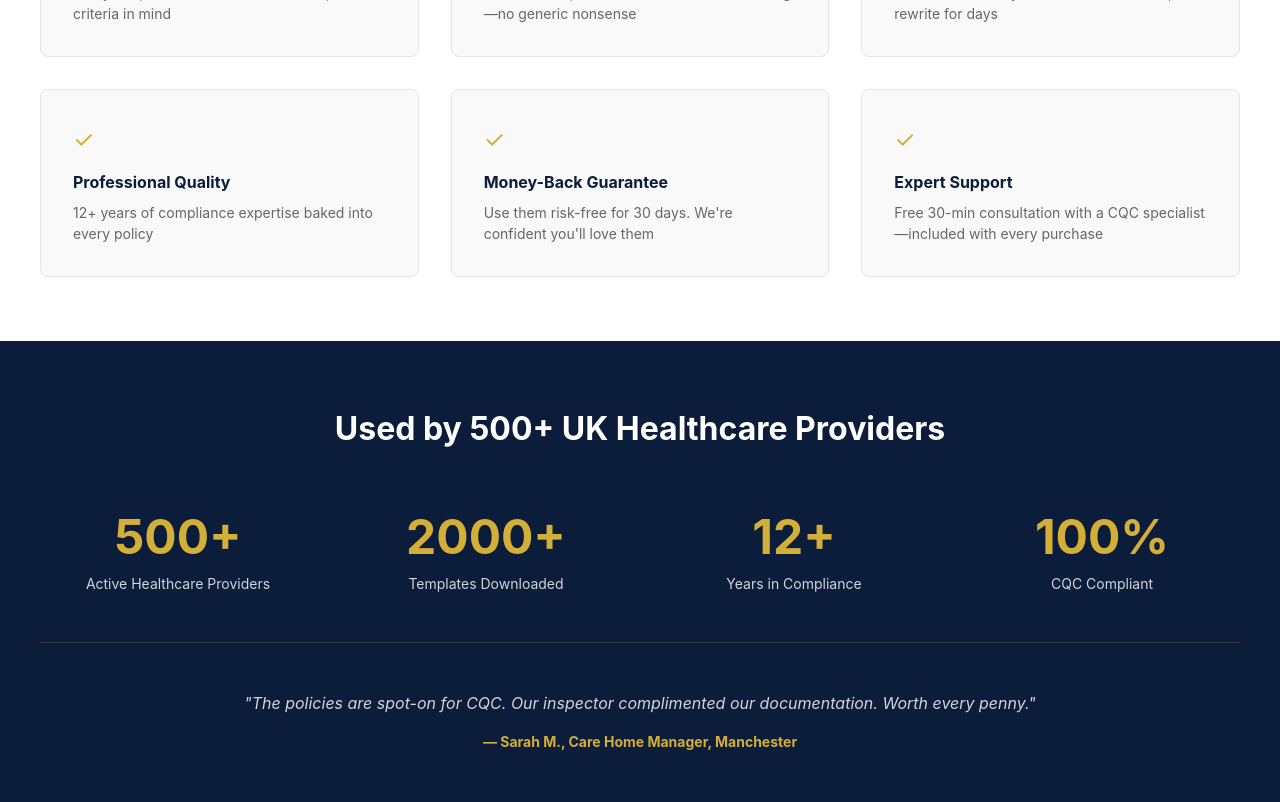
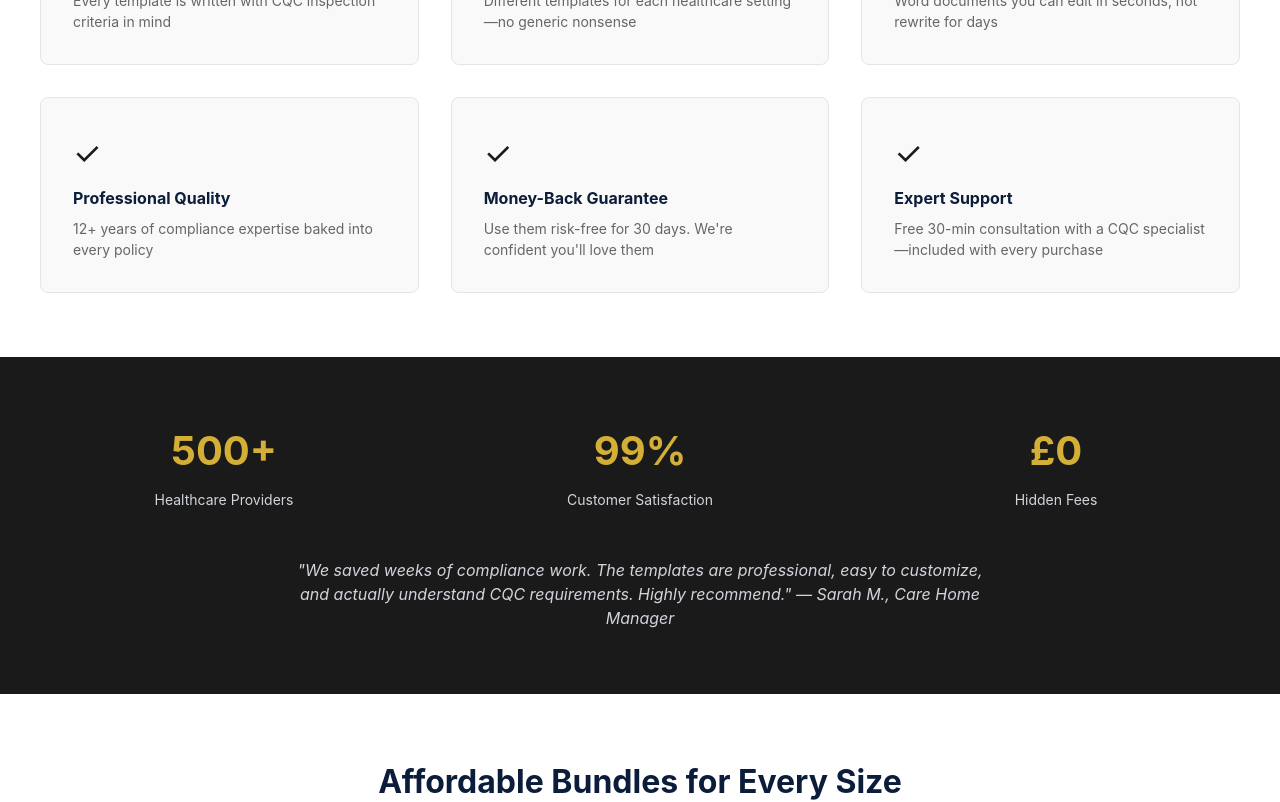
Before and after one commit to AScottCWC/barkerscott-web, a Next.js app: page / in a window 1280 px wide. Shown: the part 1780-2582 px from the top of the page. Built offline with nearby package versions, Linux system fonts and the light colour scheme.

Commit message:
Remove: Free 30-Min Consultation button from homepage

```diff
--- a/app/page.tsx
+++ b/app/page.tsx
@@ -63,9 +63,6 @@ export default function HomePage() {
                 ✓ Browse Templates
               </button>
             </Link>
-            <button style={{ border: '2px solid #D4AF37', backgroundColor: 'transparent', color: '#D4AF37', padding: '0.875rem 2rem', borderRadius: '6px', fontWeight: '700', fontSize: '16px', cursor: 'pointer' }}>
-              📞 Free 30-Min Consultation
-            </button>
           </div>
 
           {/* Hero Stats */}
@@ -148,7 +145,7 @@ export default function HomePage() {
                 borderRadius: '8px',
                 border: '1px solid #e5e5e5'
               }}>
-                <div style={{ fontSize: '24px', color: '#D4AF37', marginBottom: '0.75rem' }}>{item.icon}</div>
+                <div style={{ fontSize: '2rem', marginBottom: '0.5rem' }}>{item.icon}</div>
                 <h3 style={{ fontSize: '16px', fontWeight: '700', marginBottom: '0.5rem', color: '#0B1D3A' }}>{item.title}</h3>
                 <p style={{ color: '#666', fontSize: '14px', margin: 0 }}>{item.desc}</p>
               </div>
@@ -157,37 +154,30 @@ export default function HomePage() {
         </div>
       </section>
 
-      {/* SOCIAL PROOF - Real Users */}
-      <section style={{ padding: '4rem 1.5rem', backgroundColor: '#0B1D3A', color: '#fff' }}>
-        <div style={{ maxWidth: '1200px', margin: '0 auto', textAlign: 'center' }}>
-          <h2 style={{ fontSize: '2rem', fontWeight: '700', marginBottom: '3rem' }}>
-            Used by 500+ UK Healthcare Providers
-          </h2>
-
-          <div style={{ display: 'grid', gridTemplateColumns: 'repeat(auto-fit, minmax(200px, 1fr))', gap: '2rem' }}>
-            {[
-              { stat: '500+', desc: 'Active Healthcare Providers' },
-              { stat: '2000+', desc: 'Templates Downloaded' },
-              { stat: '12+', desc: 'Years in Compliance' },
-              { stat: '100%', desc: 'CQC Compliant' },
-            ].map((item, i) => (
-              <div key={i}>
-                <div style={{ fontSize: '3rem', fontWeight: '700', color: '#D4AF37' }}>{item.stat}</div>
-                <p style={{ fontSize: '14px', color: '#d1d5db' }}>{item.desc}</p>
-              </div>
-            ))}
+      {/* SOCIAL PROOF */}
+      <section style={{ padding: '4rem 1.5rem', backgroundColor: '#1a1a1a', color: '#fff' }}>
+        <div style={{ maxWidth: '1200px', margin: '0 auto' }}>
+          <div style={{ display: 'grid', gridTemplateColumns: 'repeat(auto-fit, minmax(250px, 1fr))', gap: '3rem', marginBottom: '3rem' }}>
+            <div style={{ textAlign: 'center' }}>
+              <div style={{ fontSize: '2.5rem', fontWeight: '700', color: '#D4AF37', marginBottom: '0.5rem' }}>500+</div>
+              <p style={{ color: '#d1d5db', fontSize: '14px' }}>Healthcare Providers</p>
+            </div>
+            <div style={{ textAlign: 'center' }}>
+              <div style={{ fontSize: '2.5rem', fontWeight: '700', color: '#D4AF37', marginBottom: '0.5rem' }}>99%</div>
+              <p style={{ color: '#d1d5db', fontSize: '14px' }}>Customer Satisfaction</p>
+            </div>
+            <div style={{ textAlign: 'center' }}>
+              <div style={{ fontSize: '2.5rem', fontWeight: '700', color: '#D4AF37', marginBottom: '0.5rem' }}>£0</div>
+              <p style={{ color: '#d1d5db', fontSize: '14px' }}>Hidden Fees</p>
+            </div>
           </div>
-
-          <div style={{ marginTop: '3rem', paddingTop: '3rem', borderTop: '1px solid rgba(212,175,55,0.2)' }}>
-            <p style={{ fontSize: '16px', fontStyle: 'italic', color: '#d1d5db' }}>
-              "The policies are spot-on for CQC. Our inspector complimented our documentation. Worth every penny."
-            </p>
-            <p style={{ fontSize: '14px', color: '#D4AF37', fontWeight: '700', marginTop: '1rem' }}>— Sarah M., Care Home Manager, Manchester</p>
-          </div>
+          <p style={{ textAlign: 'center', fontSize: '16px', color: '#d1d5db', fontStyle: 'italic', maxWidth: '700px', margin: '0 auto' }}>
+            "We saved weeks of compliance work. The templates are professional, easy to customize, and actually understand CQC requirements. Highly recommend." — Sarah M., Care Home Manager
+          </p>
         </div>
       </section>
 
-      {/* PRICING - Clear Value */}
+      {/* PRICING */}
       <section id="pricing" style={{ padding: '4rem 1.5rem', backgroundColor: '#fff' }}>
         <div style={{ maxWidth: '1200px', margin: '0 auto' }}>
           <h2 style={{ fontSize: '2rem', fontWeight: '700', textAlign: 'center', marginBottom: '0.5rem', color: '#0B1D3A' }}>
```
